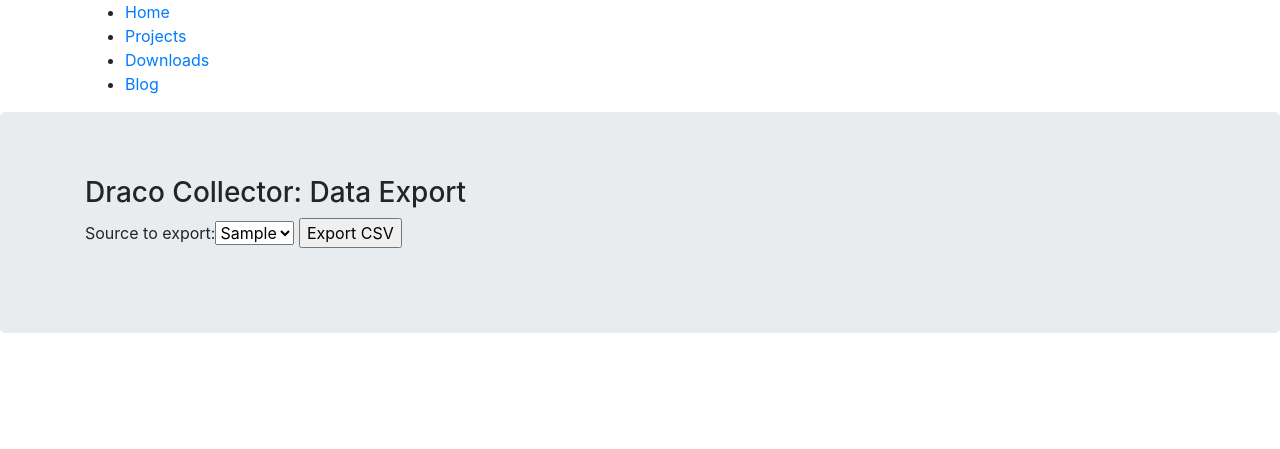
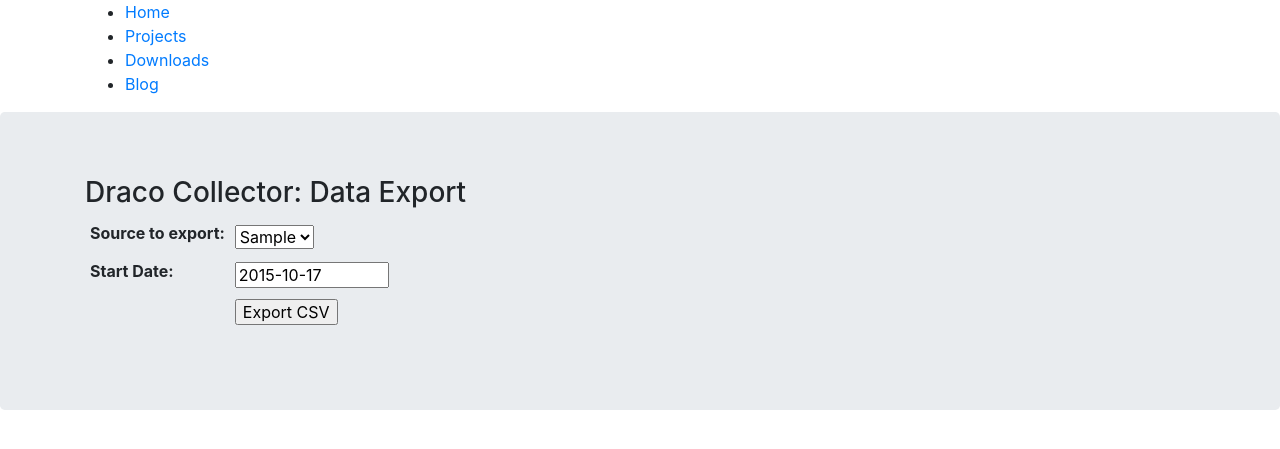
Before and after one commit to sabin512/dracoserver, a Django app: page /dracocollector/exportCSV in a window 1280 px wide. Shown: the top 449 px of the page. Run offline with Django 3.2, Linux system fonts and the light colour scheme; tables that the repository leaves empty hold one stand-in row (values such as "Sample post"); some libraries are stand-ins or nearby versions.

Commit message:
Add start date filtering for export CSV. Unfortunately I couldn't get the calendar widget to work yet.

```diff
--- a/dracocollector/forms.py
+++ b/dracocollector/forms.py
@@ -1,4 +1,5 @@
 from django import forms
+from django.contrib.admin import widgets
 from .models import SensorReading
 
 def get_source_choices():
@@ -7,3 +8,4 @@ def get_source_choices():
 
 class ExportPrepareForm(forms.Form):
     source_name = forms.ChoiceField(label='Source to export', choices=get_source_choices())
+    start_date = forms.DateField(label='Start Date', widget=widgets.AdminDateWidget)
--- a/dracocollector/templates/base.html
+++ b/dracocollector/templates/base.html
@@ -1,9 +1,12 @@
-<html>
+<html lang="en-us">
 	<head>
 		<title>{% block title %}Draco Collector{% endblock %}</title>
-		<link href="../../css/shift.css" rel="stylesheet">
-		<link href="../../css/bootstrap.css" rel="stylesheet">
-		<link href="../../css/main.css" rel="stylesheet">
+		<link href="/css/shift.css" rel="stylesheet">
+		<link href="/css/bootstrap.css" rel="stylesheet">
+		<link href="/css/main.css" rel="stylesheet">
+
+		<script type="text/javascript">window.__admin_media_prefix__ = "admin/";</script>
+		{{ form.media }}
 	</head>
 
 <body>
--- a/dracocollector/templates/prepareExport.html
+++ b/dracocollector/templates/prepareExport.html
@@ -4,7 +4,9 @@
 <h3>Draco Collector: Data Export</h3>
 <form action="{% url 'exportCSV' %}" method="post">
 	{% csrf_token %}
-	{{ form }}
-	<input type="submit" value="Export CSV"/>
+	<table cellpadding="5" cellspacing="5">
+	{{ form.as_table }}
+	<tr><td></td><td><input type="submit" value="Export CSV"/></td></tr>
+</table>
 </form>
 {% endblock %}
--- a/dracocollector/views.py
+++ b/dracocollector/views.py
@@ -1,4 +1,5 @@
 import json
+from datetime import date
 from django.shortcuts import render
 from django.db.models import Max, Min
 from django.views.decorators.csrf import csrf_exempt
@@ -88,7 +89,8 @@ def export_csv(request):
         if form.is_valid():
             return export_data(form)
     else:
-        form = ExportPrepareForm()
+        default_start_date = date.today()
+        form = ExportPrepareForm(initial={'start_date': default_start_date})
 
     return render(request, 'prepareExport.html', {'form': form})
 
@@ -98,7 +100,8 @@ class SensorReadingCSVWriter(object):
 
 def export_data(form):
     source_to_export = form.cleaned_data['source_name']
-    all_readings = SensorReading.objects.filter(source=source_to_export)
+    start_date_to_export = form.cleaned_data['start_date']
+    all_readings = SensorReading.objects.filter(source=source_to_export,reading_date__gte=start_date_to_export)
     pseudo_buffer = SensorReadingCSVWriter()
     writer = csv.writer(pseudo_buffer)
     response = StreamingHttpResponse((writer.writerow(get_reading_data_as_list(reading)) for reading in all_readings),
--- a/dracoserver/settings.py
+++ b/dracoserver/settings.py
@@ -100,4 +100,4 @@ USE_TZ = True
 # Static files (CSS, JavaScript, Images)
 # https://docs.djangoproject.com/en/1.8/howto/static-files/
 
-STATIC_URL = '/static/'
+STATIC_URL = '/django_static/'
```
